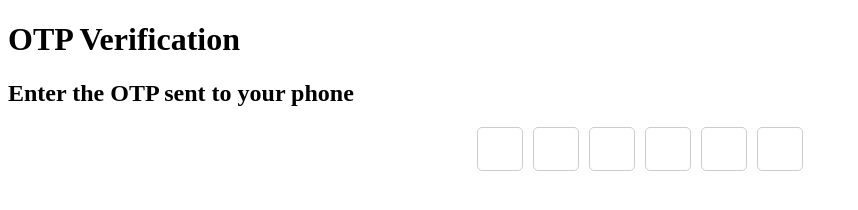
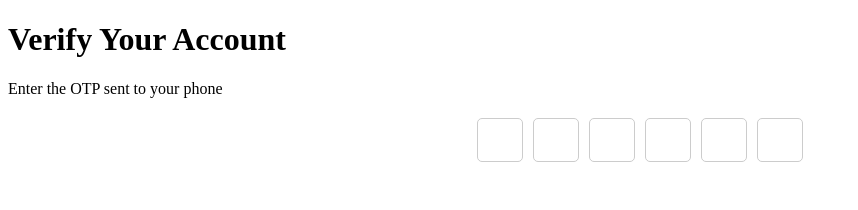
Before and after one commit to acciojob/OTP-AyushChaursiaya, a website: page main.html in a window 1280 px wide. Shown: the whole page, without its empty margins (0-858 px from the left). Drawn offline with Linux system fonts and the light colour scheme.

Commit message:
created a submission

```diff
--- a/main.html
+++ b/main.html
@@ -23,8 +23,8 @@
 </style>
 </head>
 <body>
-<h1 id="verification_heading">OTP Verification</h1>
-<h2 id="verification_subtext">Enter the OTP sent to your phone</h2>
+<h1 id="verification_heading">Verify Your Account</h1>
+<p id="verification_subtext">Enter the OTP sent to your phone</p>
 <div class="code-container">
   <input type="text" class="code" maxlength="1">
   <input type="text" class="code" maxlength="1">
```
